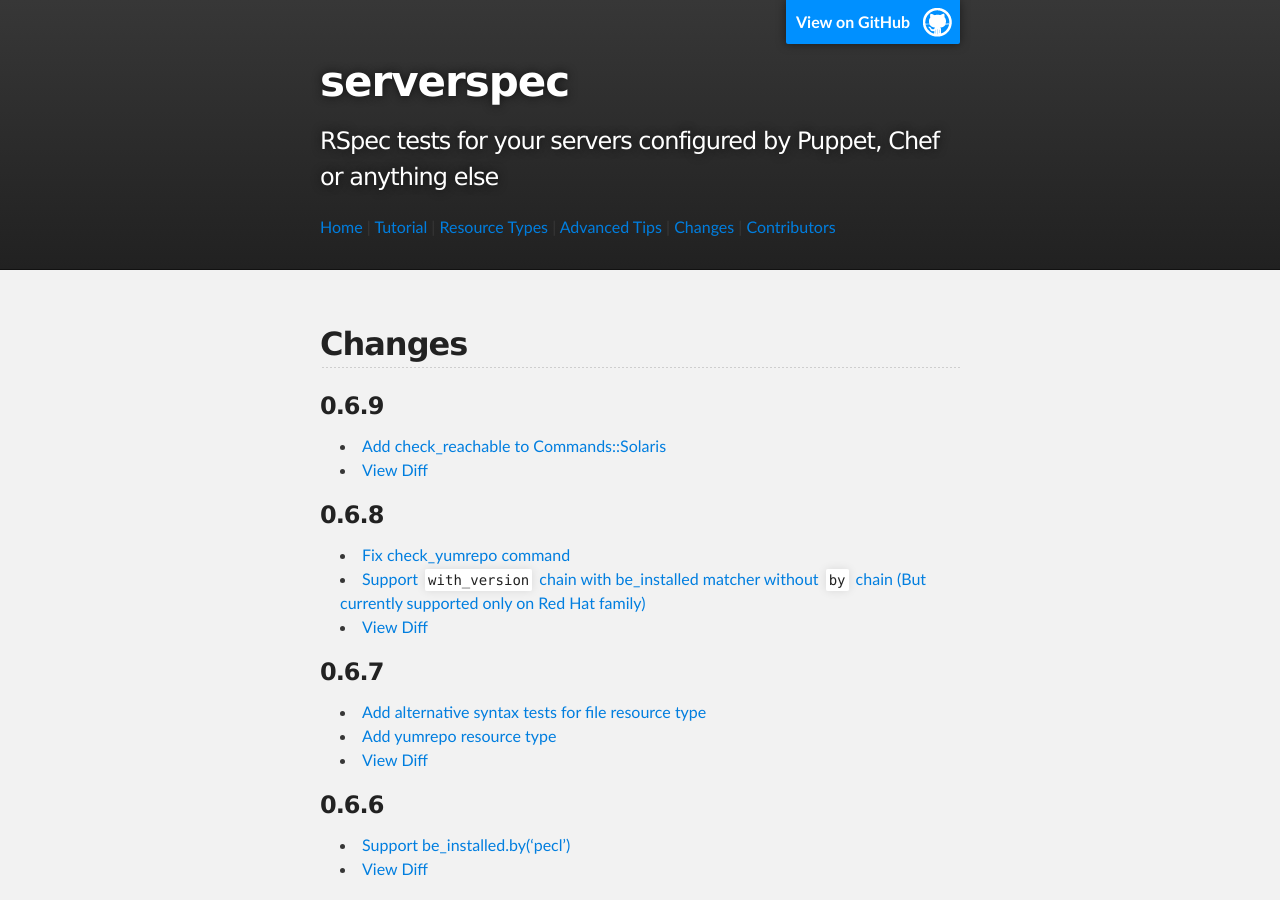
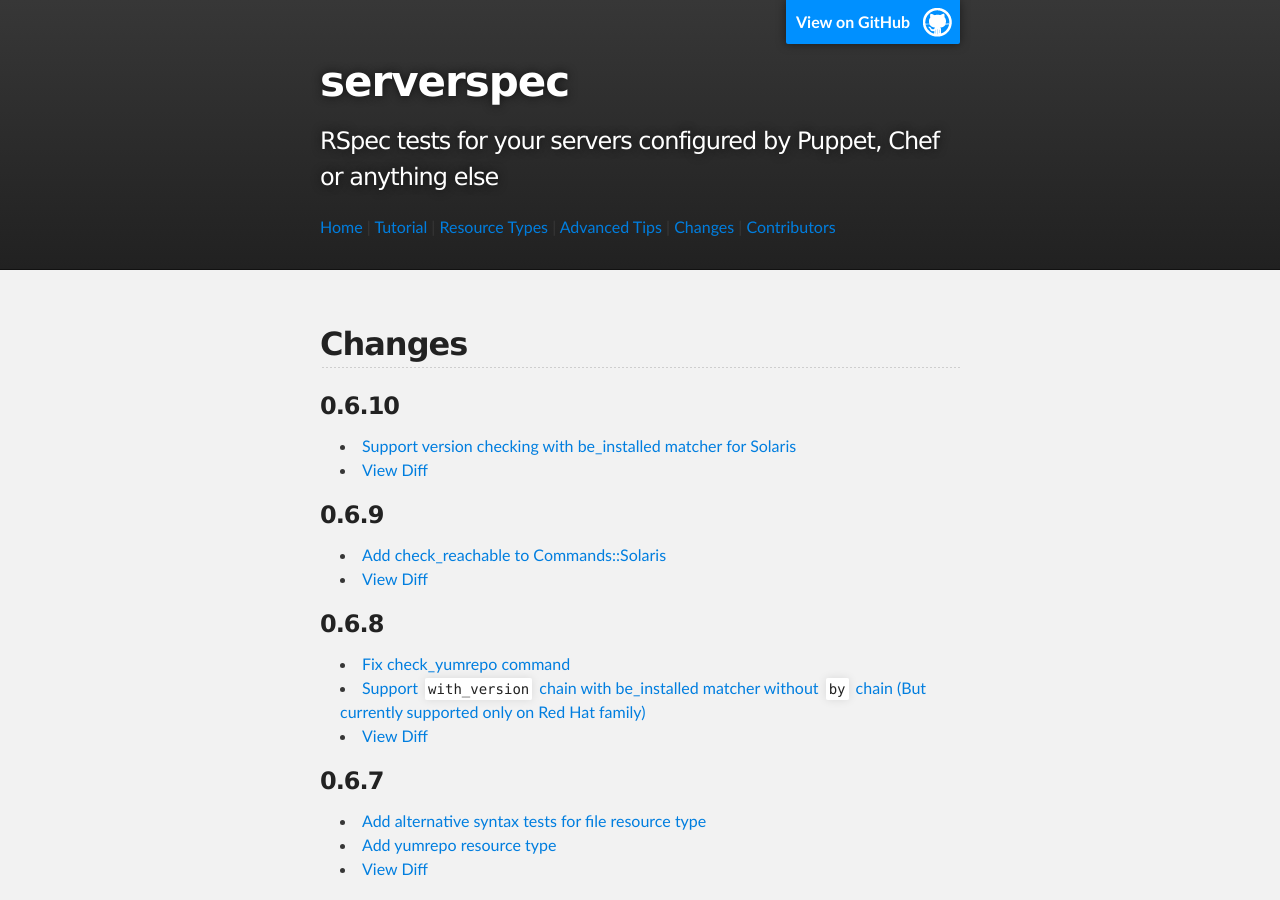
Before and after one commit to serverspec/serverspec.github.io, a Jekyll site: the page built from changes.md, in a window 1280 px wide and 900 px high. Built offline with Jekyll 4.4.1, drawn with Linux system fonts in a browser that asks for light colours; Markdown is read by kramdown in place of the engine named in the settings.

Commit message:
Add changes of v0.6.10

```diff
--- a/changes.md
+++ b/changes.md
@@ -4,6 +4,11 @@ title: Changes
 ---
 
 ## Changes
+
+### 0.6.10
+
+ * [Support version checking with be_installed matcher for Solaris](https://github.com/mizzy/serverspec/pull/166)
+ * [View Diff](https://github.com/mizzy/serverspec/compare/v0.6.9...v0.6.10)
 
 ### 0.6.9
 
```
